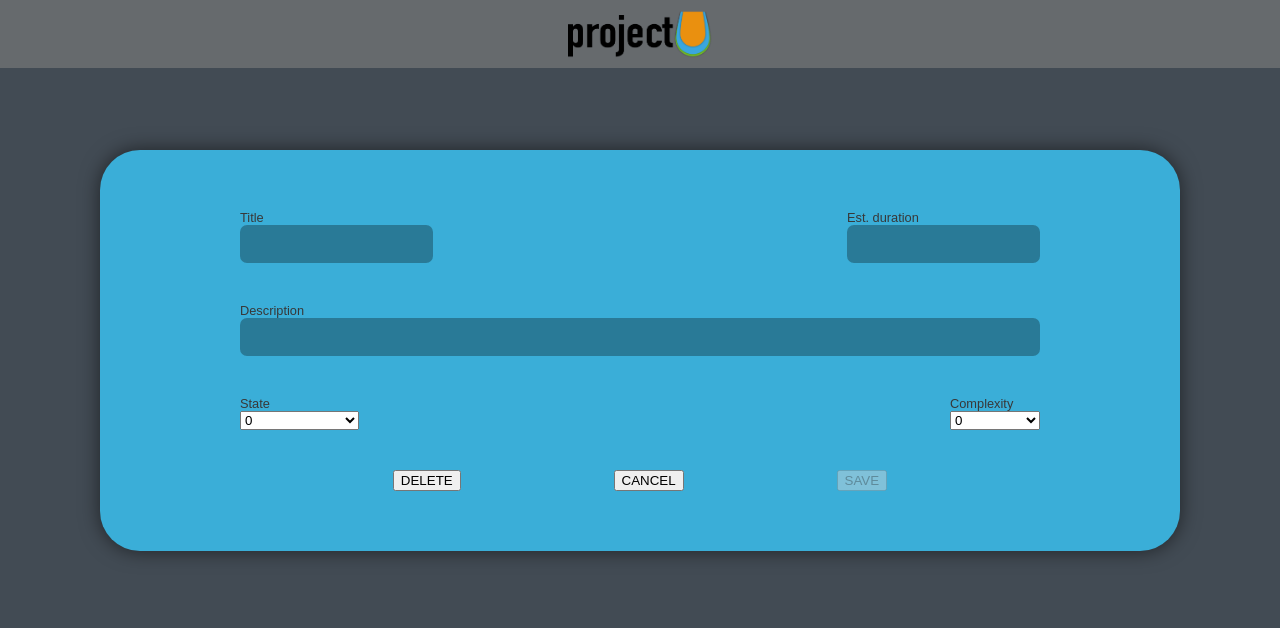
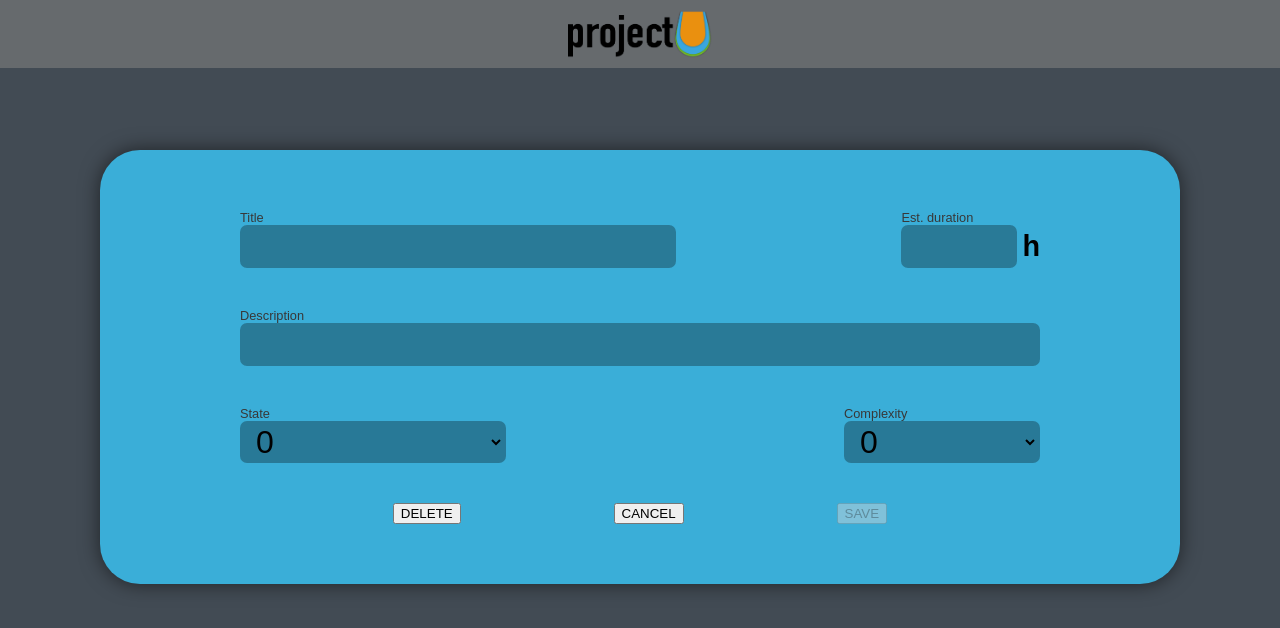
Before and after one commit to RonnyFalconeri/projectU_frontend, an Angular app: page /new/project in a window 1280 px wide. Shown: the top 628 px of the page. Built offline with nearby package versions, Linux system fonts and the light colour scheme.

Commit message:
select elements styled

```diff
--- a/src/app/components/project-edit/project-edit.component.html
+++ b/src/app/components/project-edit/project-edit.component.html
@@ -21,9 +21,12 @@
         <input id="title" formControlName="title" type="text" class="form-control">
       </div>
 
-      <div class="form-group">
+      <div class="form-group estimatedDuration">
         <label for="estimatedDurationInHours">Est. duration</label>
-        <input id="estimatedDurationInHours" formControlName="estimatedDurationInHours" type="number" class="form-control">
+        <div class="unit">
+          <input id="estimatedDurationInHours" formControlName="estimatedDurationInHours" type="number" class="form-control">
+          <span class="unit-indicator">h</span>
+        </div>
       </div>
     </div>
 
--- a/src/app/components/project-edit/project-edit.component.scss
+++ b/src/app/components/project-edit/project-edit.component.scss
@@ -28,12 +28,29 @@
   input {
     background-color: rgba(0, 0, 0, 0.3);
     border-radius: 7px;
-    height: 2rem;
+    font-size: 2rem;
     border: 2px solid rgba(0, 0, 0, 0);
     padding-left: 10px;
   }
 
+  input[type="number"] {
+    width: 100px;
+  }
+
   input:focus-visible {
+    outline: none;
+    border-color: grey;
+  }
+
+  select {
+    background-color: rgba(0, 0, 0, 0.3);
+    border-radius: 7px;
+    font-size: 2rem;
+    border: 2px solid rgba(0, 0, 0, 0);
+    padding-left: 10px;
+  }
+
+  select:focus-visible {
     outline: none;
     border-color: grey;
   }
@@ -43,6 +60,18 @@
   display: flex;
   flex-direction: row;
   justify-content: space-between;
+}
+
+.unit {
+  display: flex;
+  flex-direction: row;
+  align-items: center;
+
+  .unit-indicator {
+    font-size: 1.8rem;
+    font-weight: bold;
+    margin-left: 5px;
+  }
 }
 
 .bottom {
```
